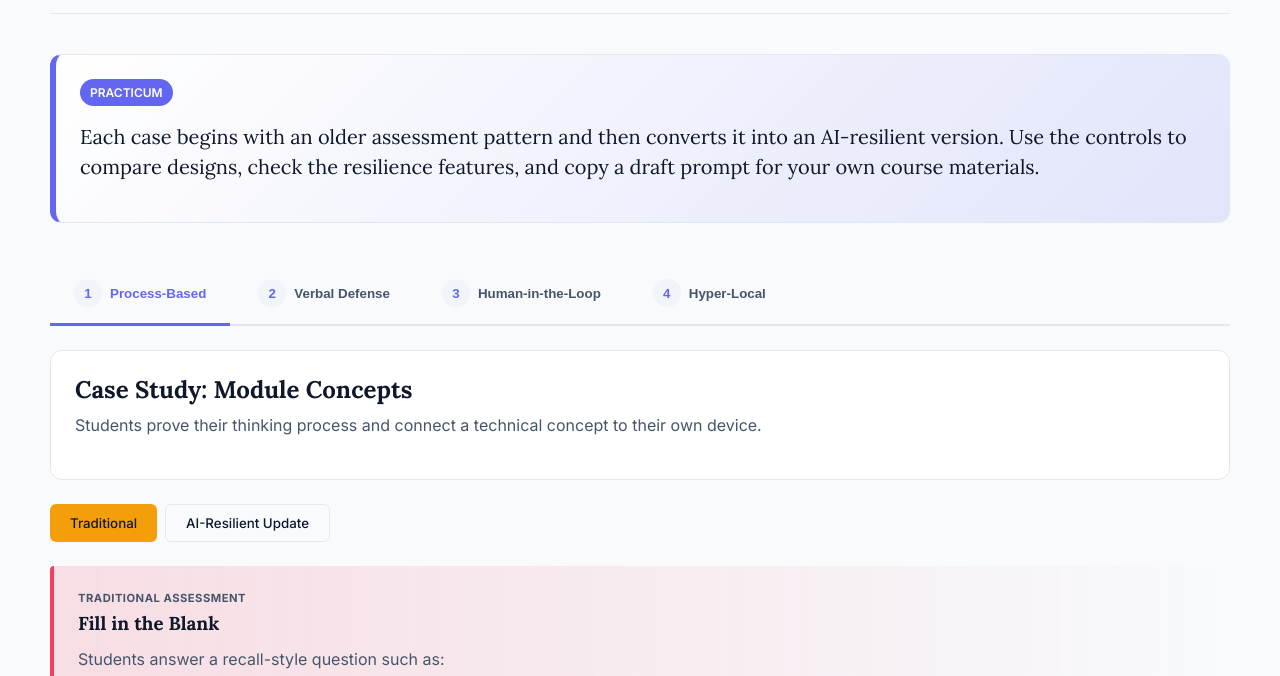
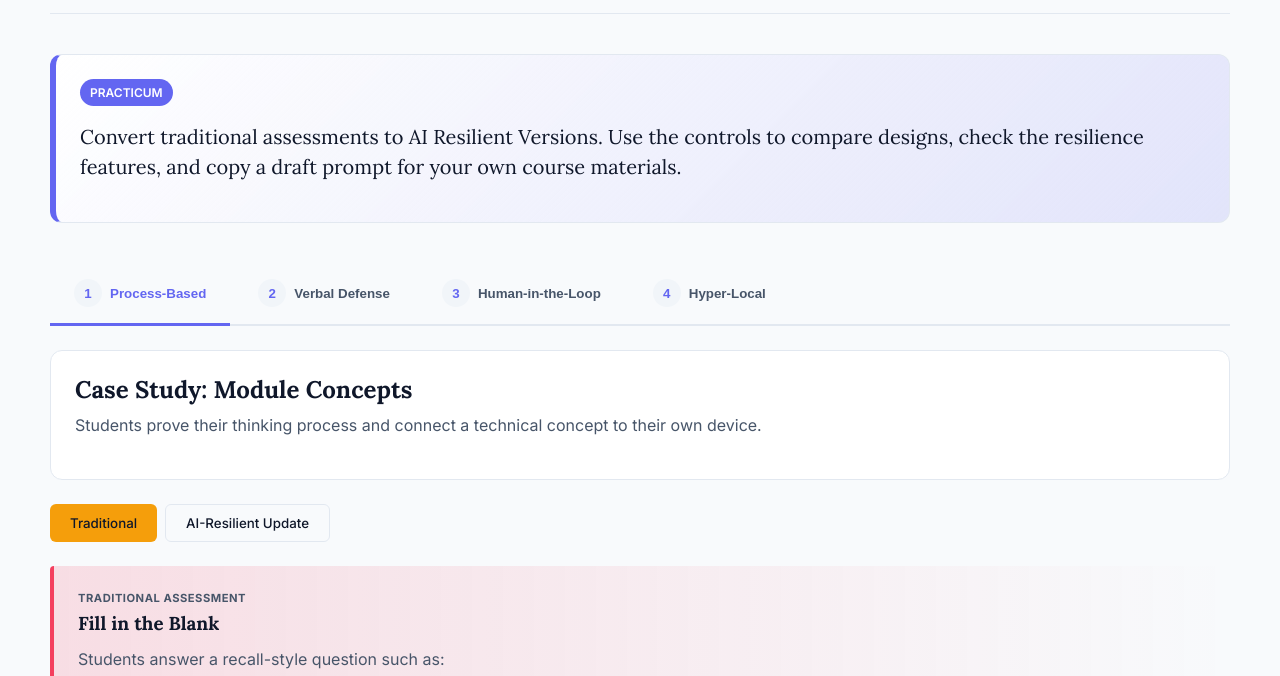
Before and after one commit to sc137/AI_Resilient_Assessments, a plain HTML site: page case-studies.html in a window 1280 px wide. Shown: the part 124-800 px from the top of the page. Drawn offline with Linux system fonts and the light colour scheme.

Commit message:
Refine case studies practicum intro

```diff
--- a/case-studies.html
+++ b/case-studies.html
@@ -33,7 +33,7 @@
         <section class="card hero-card case-hero">
             <span class="badge">Practicum</span>
             <p class="lead">
-                Each case begins with an older assessment pattern and then converts it into an AI-resilient version. Use the controls to compare designs, check the resilience features, and copy a draft prompt for your own course materials.
+                Convert traditional assessments to AI Resilient Versions. Use the controls to compare designs, check the resilience features, and copy a draft prompt for your own course materials.
             </p>
         </section>
 
```
